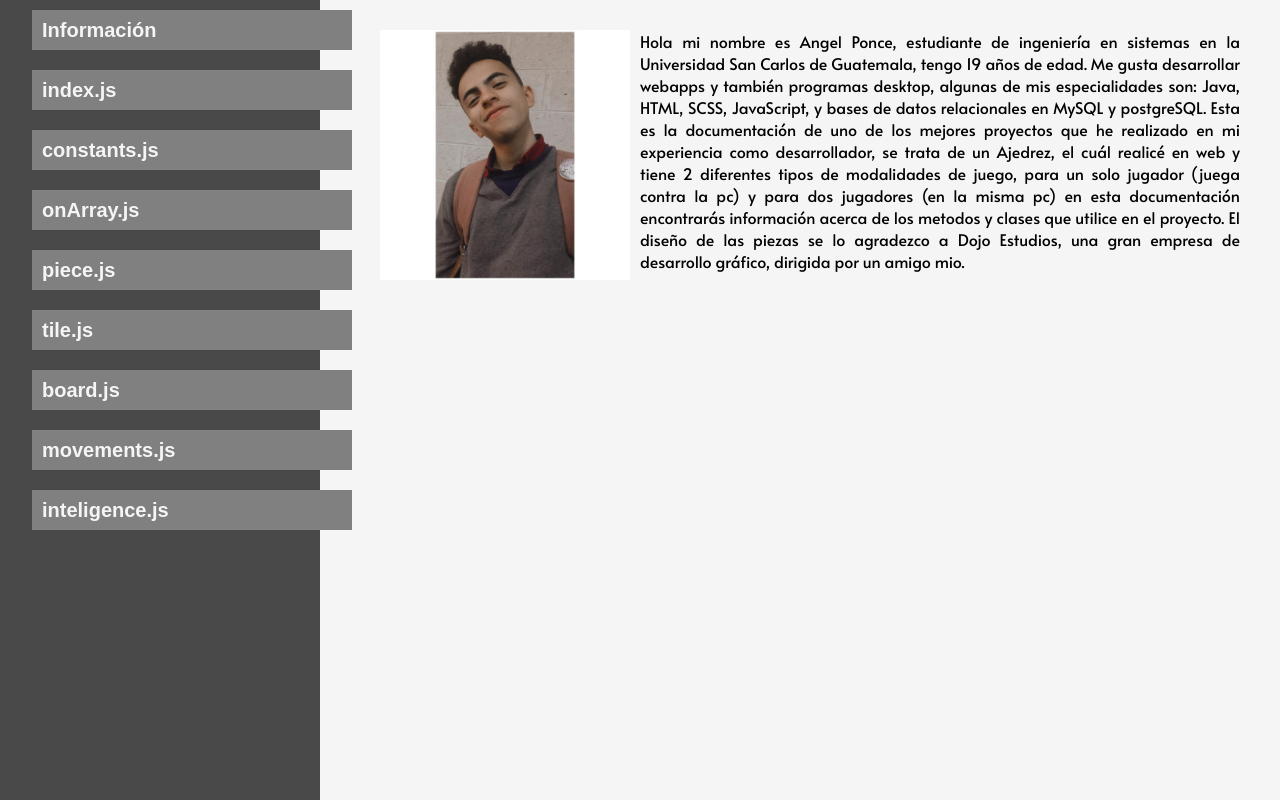
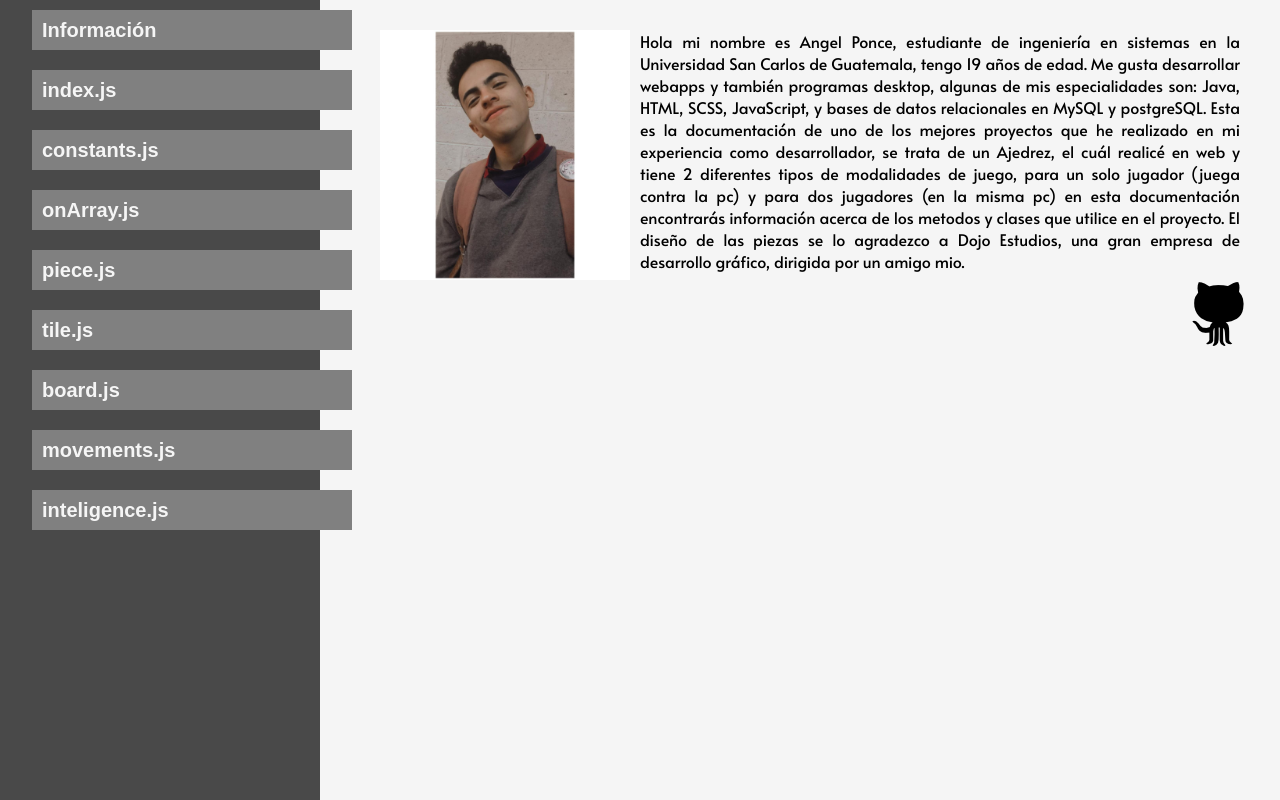
Before and after one commit to Angel-Ponce/documentation-chess11, a plain HTML site: page index.html in a window 1280 px wide. Both pictures are taken after a click on the element "Información". Drawn offline with Linux system fonts and the light colour scheme; a web font is replaced by a local one.

Commit message:
-Small details at info-

```diff
--- a/index.html
+++ b/index.html
@@ -23,6 +23,7 @@
     </div>
     <div class="container"></div>
     <script src="./js/info.js"></script>
+    <script src="./js/index.js"></script>
     <script src="./js/main.js"></script>
 </body>
 </html>
--- a/js/info.js
+++ b/js/info.js
@@ -18,9 +18,19 @@ class info {
         text.classList.add("text");
         text.innerHTML =
             "Hola mi nombre es Angel Ponce, estudiante de ingeniería en sistemas en la Universidad San Carlos de Guatemala, tengo 19 años de edad. Me gusta desarrollar webapps y también programas desktop, algunas de mis especialidades son: Java, HTML, SCSS, JavaScript, y bases de datos relacionales en MySQL y postgreSQL. Esta es la documentación de uno de los mejores proyectos que he realizado en mi experiencia como desarrollador, se trata de un Ajedrez, el cuál realicé en web y tiene 2 diferentes tipos de modalidades de juego, para un solo jugador (juega contra la pc) y para dos jugadores (en la misma pc) en esta documentación encontrarás información acerca de los metodos y clases que utilice en el proyecto. El diseño de las piezas se lo agradezco a Dojo Estudios, una gran empresa de desarrollo gráfico, dirigida por un amigo mio.";
+        let divGH  = document.createElement("div");
+        divGH.classList.add("gh");
+        let imgCat = document.createElement("img");
+        imgCat.src = "./images/cat.png";
+        let linkA = document.createElement("a");
+        linkA.href = "https://github.com/Angel-Ponce/chess-11";
+        linkA.target = "_blank";
+        linkA.appendChild(imgCat);
+        divGH.appendChild(linkA);
         this.containerInfo.appendChild(img);
         this.containerInfo.appendChild(text);
         this.container.appendChild(this.containerInfo);
+        this.container.appendChild(divGH);
     });
   }
 
--- a/scss/_components.scss
+++ b/scss/_components.scss
@@ -11,7 +11,7 @@
     }
 
     animation-name: infoEffe;
-    animation-duration: 0.5s;
+    animation-duration: 0.7s;
 }
 .text{
     display: flex;
@@ -20,3 +20,18 @@
     text-align: justify;
     font-family: 'Alata', sans-serif;
 }
+.gh{
+    display: flex;
+    width: 100%;
+    height: auto;
+    align-items: center;
+    justify-content: flex-end;
+    animation-name: infoEffe;
+    animation-duration: 0.7s;
+    a{
+    transition: 0.5s;
+    &:hover{
+        transform: scale(1.2);
+    }
+    }
+}
--- a/scss/index.scss
+++ b/scss/index.scss
@@ -22,6 +22,7 @@ body{
     width: 75%;
     height: 100vh;
     padding: 30px;
+    flex-direction: column;
 }
 .right{
     display: flex;
@@ -42,5 +43,4 @@ body{
     &:hover{
         transform: scale(1.1);
     }
-
 }
```
Also changed, not shown: dist/index.min.css, 1 other file.
